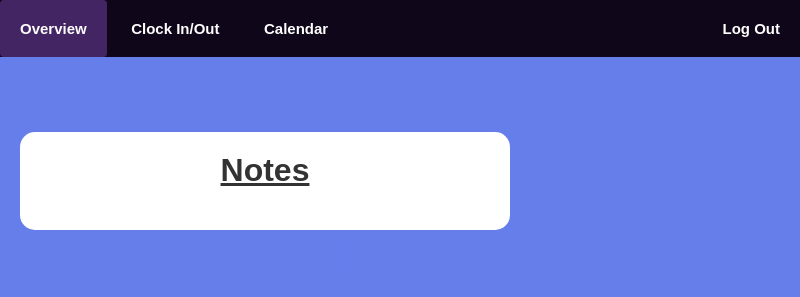
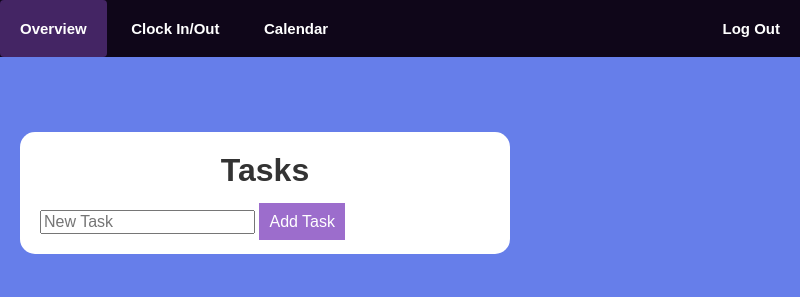
Before and after one commit to hunter-byte-afk/HCC-Organizational-Clock, an Electron app: page clock-app/overview.html in a window 800 px wide. Drawn offline with Linux system fonts and the light colour scheme.

Commit message:
adding task list
- gives error message
- tasks are addable

```diff
--- a/clock-app/overview.html
+++ b/clock-app/overview.html
@@ -2,6 +2,7 @@
 <html>
     <head>
         <link rel = "stylesheet" href = "style.css">
+        <script src = "overview.js"></script>
     </head>
     <body>
         <div class = "navbar">
@@ -11,13 +12,13 @@
             <a class = "navLogOut" href = "index.html">Log Out</a>
         </div>
 
-        <div class = "notes">
-            <h1> Notes </h1>
+        <div class = "tasks">
+            <h1> Tasks </h1>
+            <input type = "text" id = "newTask" placeholder= "New Task">
+            <span onclick = "newElement()" class = "addTask">Add Task</span>
         </div>
 
-        <div class = "time">
-            <div class="current-time" id="currentTime">00:00:00</div>
-        </div>
-        <script src = "clock.js"></script>
-    </body>
+        <ul id = "taskList">
+
+        </ul>
 </html>
--- /dev/null
+++ b/clock-app/overview.js
@@ -0,0 +1,16 @@
+function newElement(){
+    var list = document.createElement("list");  //Creates new list element (new row for the list)
+    var inputValue = document.getElementById("newTask").value;   //Retrieves what user entered
+    var text = document.createTextNode(inputValue);     //Enters text into the list from inputValue
+
+    list.appendChild(text);
+
+    if(inputValue == ''){  //alerts user to enter a task
+        alert("Please enter a task.");
+    }
+    else{   //enters task into list
+        document.getElementById("taskList").appendChild(list);
+    }
+
+    document.getElementById("newTask").value = "";   //clears input after entry
+}
--- a/clock-app/style.css
+++ b/clock-app/style.css
@@ -461,7 +461,7 @@
         background-color: #667eea;
     }
 
-    .notes { /* changed margin for top and bottom */
+    .tasks { /* changed margin for top and bottom */
         max-width: 450px;
         background-color: white;
         border-radius: 15px;
@@ -470,11 +470,17 @@
         margin-left: 20px;
     }
 
-    .notes h1{
-        text-decoration: underline;
+    .tasks h1{
         font-weight: bold;
     }
 
-    .time{
+    .addTask{
+        padding: 10px;
+        background-color: #9c6dcc;
+        color:white;
+        cursor: pointer;
+    }
 
+    input{
+        font-size: 16px;
     }
```
Also changed, not shown: clock-app/calendar.html (+0 -6 lines).
